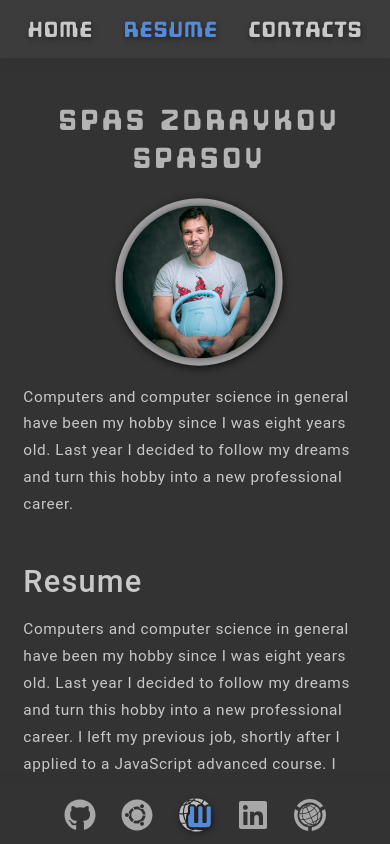
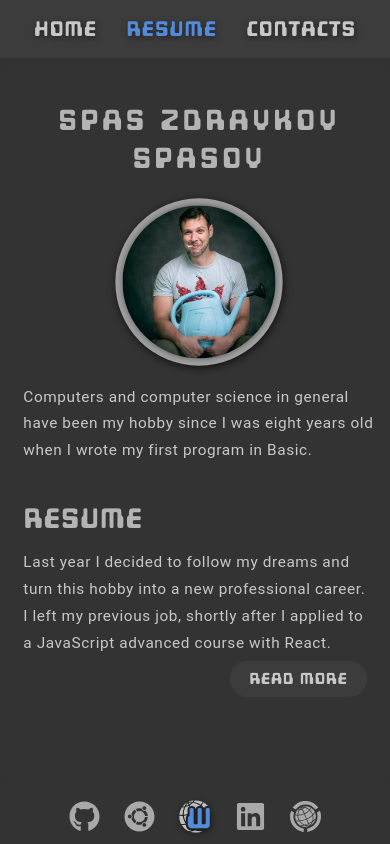
Before and after one commit to pa4080/spasov-me, a React (Create React App) app: page /resume in a window 390 px wide. Built offline with nearby package versions, Linux system fonts and the light colour scheme.

Commit message:
resume first section complete

```diff
--- a/src/App.css
+++ b/src/App.css
@@ -35,17 +35,3 @@
 
     /* overflow-y: visible; */
 }
-
-.mlt-pages {
-    font-size: 1em;
-}
-@media screen and (max-width: 640px) {
-    .mlt-pages {
-        font-size: .96em;
-    }
-}
-@media screen and (max-width: 320px) {
-    .mlt-pages {
-        font-size: .86em;
-    }
-}
--- a/src/Components/Body/resume_Button_ReadMore.js
+++ b/src/Components/Body/Button.js
@@ -1,4 +1,6 @@
-function ReadMoreButton(props) {
+import "./button.css";
+
+function Button(props) {
     return (
         <button className="mlt-read-more-button" onClick={props.onClick}>
             {props.text}
@@ -6,4 +8,4 @@ function ReadMoreButton(props) {
     );
 }
 
-export default ReadMoreButton;
+export default Button;
--- a/src/Components/Body/Resume_LeadingSection.js
+++ b/src/Components/Body/Resume_LeadingSection.js
@@ -1,4 +1,4 @@
-import szsPhoto from "../../assets/images/Photos/spas-z-spasov-7-photo.square.small.jpg";
+import szsPhoto from "../../assets/images/Photos/spas-z-spasov-7-photo.square.small.webp";
 import "./resume_LeadingSection.css";
 
 function LeadingSection(props) {
@@ -12,8 +12,10 @@ function LeadingSection(props) {
                 <div className="mlt-resume-photo-container">
                     <img src={szsPhoto} alt="metalevel.tech logo" className="mlt-resume-photo-img" width="260" height="260" />
                 </div>
-                <div className="mlt-resume-leading-section-row-2 clearfix">
-                    <p>Computers and computer science in general have been my hobby since I was eight years old. Last year I decided to follow my dreams and turn this hobby into a new professional career.</p>
+                <div className="mlt-resume-leading-section-row-2">
+                    <p>
+                        Computers and computer science in general have been my hobby since I was eight years old when I wrote my first program in Basic.
+                    </p>
                 </div>
             </div>
 
--- a/src/Components/Body/Resume_TextSection.js
+++ b/src/Components/Body/Resume_TextSection.js
@@ -1,19 +1,54 @@
-import ReadMoreButton from "./resume_Button_ReadMore";
+import React, { useState } from "react";
+import Button from "./Button";
 import "./resume_TextSection.css";
 
 
 function TextSection(props) {
+    const [isExpanded, setIsExpanded] = useState(false);
+
+    const expandSection = () => {
+        isExpanded ? setIsExpanded(false) : setIsExpanded(true);
+    }
+
     return (
         <>
             <div className="mlt-resume-text-section-grid mlt-resume-section">
                 <h1>Resume</h1>
                 <p>
-                    Computers and computer science in general have been my hobby since I was eight years old. Last year I decided to follow my dreams and turn this hobby into a new professional career. I left my previous job, shortly after I applied to a JavaScript advanced course. I decided it is а good starting point, because of the possibility to work at frontend and backend in a single language, and because of my previous experience.
+                    Last year I decided to follow my dreams and turn this hobby into a new professional career. I left my previous job, shortly after I applied to a JavaScript advanced course with React.
                 </p>
-                <p>
-                    I’m having interest in DevOps and ethical hacking too. In my free time I like to read books, hiking, or gym. What I am looking for is the opportunity to learn new things and the challenges to solve tasks that are beyond my current knowledge.
-                </p>
-                <ReadMoreButton text="Read more" onClick={props.onClick} />
+
+                {isExpanded ?
+                    <>
+                        <p>
+                            I decided JavaScript is а good starting point, because of the possibility to work at frontend and backend in a single language, and because of my previous experience. Meanwhile I’ve accomplished a few other JavaScript courses and two of the Cisco's NDG modules to examine my knowledges in Linux server's administration.
+                        </p>
+                        <p>
+                            I’m having interest in DevOps area too. In my free time I like to read books, hiking, or gym.
+                        </p>
+                        <p>
+                            What I am looking for is the opportunity to focus my efforts to the right direction, to learn new things, and the challenges to solve tasks that are beyond my current knowledge. I’m a good student and fast learner, and I believe the most effective way to learn something is to teach it – that's why I was very valuable in my previous area.
+                        </p>
+                        <p>
+                            I'm a Mechanical Engineer and Doctor of Engineering Science. My doctor’s thesis is in the field of effective production plant management by the help of the modern systems for enterprise’s knowledge management, so called ERP/PLM systems and related to them satellite software.
+                        </p>
+                        <p>
+                            My employment history looks quite long – actually, it is not. For the past 10 years (2011 – 2021) I’ve worked as consultant and organizational engineer in three different companies, but they all belong to the same structure. One interesting fact during this period is that in 2018, as result of two developed by me documents, our team held a consultation meeting with the President of the Republic of Bulgaria.
+                        </p>
+                        <p>
+                            Previously in (2007 – 2011), I was working as CNC machine technologist, production, and organizational engineer and later as project manager at a metal cutting company where the CEO was a board member of directors of the above organization. During the time of 2008 – 2010, our team managed to increase the efficiency of more than 60 production cells by 5 to 10 times via organizational changes and internal training using minimal investment. This was one of the key factors that allowed the company to survive during the crisis.
+                        </p>
+                        <p>
+                            After defending my dissertation in 2015, I started supporting my employer's online presentation as a hobby.  This was the beginning and the end of my previous career because I found out I enjoy working in this direction.
+                        </p>
+                        <p>
+                            Since then, I’ve learned how to administer and automate Linux servers at a satisfactory level. I’ve gained semiprofessional experience with CMS systems as MediaWiki and WordPress – deployment, administration, and customization by creating features (plugins/extensions) in HTML/CSS, JavaScript, PHP, Lua, etc. Few years ago, I’ve setup a home laboratory, based on a bare metal hypervisor which allows me to learn many things about virtualization's technologies at a practical level. And here we come to the beginning of this resume.
+                        </p>
+                        <Button text="Show less" onClick={expandSection} />
+                    </>
+                    :
+                    <Button text="Read more" onClick={expandSection} />
+                }
             </div>
 
         </>
--- /dev/null
+++ b/src/Components/Body/button.css
@@ -0,0 +1,5 @@
+button.mlt-read-more-button {
+    margin-top: -.8em;
+    position: absolute;
+    right: 0;
+}
--- a/src/Components/Body/resume_Button_ReadMore.css
+++ /dev/null
@@ -1,4 +0,0 @@
-.mlt-read-more-button {
-    display: block;
-    color: var(--);
-}
--- a/src/Components/Body/resume_LeadingSection.css
+++ b/src/Components/Body/resume_LeadingSection.css
@@ -4,7 +4,6 @@
     height: -moz-fit-content;
     max-width: var(--max-width);
     margin: auto;
-    /* position: relative; */
 }
 
 @media screen and (min-width: 721px) {
--- a/src/Components/Pages/resume.css
+++ b/src/Components/Pages/resume.css
@@ -25,6 +25,7 @@
 
 .mlt-resume-section {
     overflow: visible;
+    position: relative;
 }
 
 .mlt-resume-section:after {
--- a/src/index.css
+++ b/src/index.css
@@ -41,6 +41,7 @@ body {
     --default-rounded-img-width: 28vmin;
 
     --text-color: var(--gray-4);
+    --heading-color: var(--gray-3);
 
     --font-family-fancy: "Unicephalon", 'Roboto Slab', serif;
     --font-weight-fancy: 500;
@@ -48,48 +49,40 @@ body {
 
     --font-family-text: 'Roboto', sans-serif;
     --font-weight-text: 400;
+    --font-size-text: 16px;
+    --font-size-button: calc(var(--font-size-text) * 1.05);
     --letter-spacing-text: .6px;
 
-    --font-family-heading: 'Roboto', sans-serif;
+    /* --font-family-heading: 'Roboto', sans-serif; */
+    --font-family-heading: var(--font-family-fancy);
     --font-weight-heading: 500;
-    --letter-spacing-heading: 1.2px;
+    --letter-spacing-heading: var(--letter-spacing-fancy);
 
     --font-family-mono: 'Roboto Mono', monospace;
     --font-weight-mono: 400;
 }
 
-body {
-    -webkit-font-smoothing: antialiased;
-    -moz-osx-font-smoothing: grayscale;
-    overflow: hidden;
-    background-color: var(--gray-bg-1);
-
-    color: var(--text-color);
-
-    font-family: var(--font-family-text);
-    font-weight: var(--font-weight-text);
-    letter-spacing: var(--letter-spacing-text);
-    font-size: 16px;
-    line-height: 1.75;
-
-    /* overflow-y: auto; */
+@media screen and (max-width: 640px) {
+    :root {
+        --font-size-text: .96em;
+    }
+    /* .mlt-pages {
+        font-size: .96em;
+    } */
 }
-
-h1 {
-    line-height: 1.2;
-    margin-top: 1em;
-    margin-bottom: .4em;
-
-    font-family: var(--font-family-heading);
-    font-weight: var(--font-weight-heading);
-    letter-spacing: var(--letter-spacing-heading);
-    font-size: 2em;
+@media screen and (max-width: 320px) {
+    :root {
+        --font-size-text: .86em;
+    }
+    /* .mlt-pages {
+        font-size: .86em;
+    } */
 }
 
 /**
  * Scroll Bars
  */
-*::-webkit-scrollbar {
+ *::-webkit-scrollbar {
     width: 1em;
 }
 
@@ -113,11 +106,70 @@ h1 {
     background: var(--blue-primary);
 }
 
-/** FireFox Scrollbar **/
-/* html, body */
+/** FireFox Scrollbar **/ /* html, body */
 * {
     scrollbar-color: var(--blue-primary) var(--gray-bg-1);
     scrollbar-width: thin;
+}
+
+body {
+    -webkit-font-smoothing: antialiased;
+    -moz-osx-font-smoothing: grayscale;
+    overflow: hidden;
+    background-color: var(--gray-bg-1);
+
+    color: var(--text-color);
+
+    font-family: var(--font-family-text);
+    font-weight: var(--font-weight-text);
+    letter-spacing: var(--letter-spacing-text);
+    font-size: var(--font-size-text);
+    line-height: 1.75;
+
+    /* overflow-y: auto; */
+}
+
+h1 {
+    line-height: 1.2;
+    margin-top: 1em;
+    margin-bottom: .4em;
+
+    font-family: var(--font-family-heading);
+    font-weight: var(--font-weight-heading);
+    letter-spacing: var(--letter-spacing-heading);
+    color: var(--heading-color);
+    font-size: 1.6em;
+}
+
+button {
+    font-family: var(--font-family-fancy);
+    padding: .6em 1.4em;
+    border-radius: 3em;
+    color: var(--text-color);
+    background-color: var(--gray-bg-2);
+    border: 0 solid var(--gray-bg-2);
+    font-size: var(--font-size-button);
+    transform: scale(0.9);
+    font-weight: 600;
+    letter-spacing: var(--letter-spacing-fancy);
+    cursor: pointer;
+    transition: background-color .3s ease-in-out, color .2s ease-in-out;
+    z-index: 1000;
+    user-select: none;
+}
+
+button:hover {
+    /* filter: drop-shadow(1px 2px 3px var(--dark-shadow-2)); */
+    background-color: var(--gray-4);
+    color: var(--gray-bg-1);
+    /* transition: background-color .3s ease-in-out, color .3s ease-in-out; */
+}
+
+button:active {
+    /* filter: drop-shadow(1px 2px 3px var(--dark-shadow-2)); */
+    background-color: var(--gray-2);
+    color: var(--gray-bg-1);
+    transition: background-color .2s ease-in-out, color .1s ease-in-out;
 }
 
 /**
```
Also changed, not shown: src/assets/images/Photos/spas-z-spasov-7-photo.square.small.webp (added).
